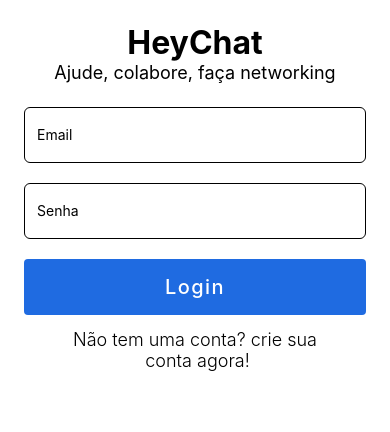
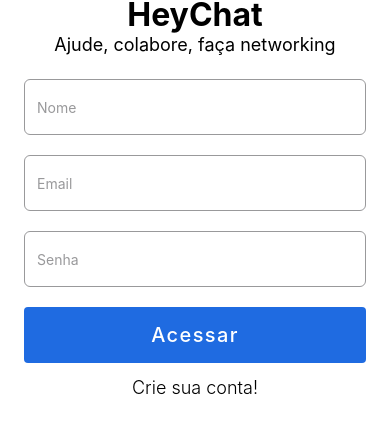
Before and after one commit to FixRuan/HeyChat, a React Native app: screen / in a window 390 px wide. Shown: the part 238-670 px from the top of the page. Built offline with nearby package versions, Linux system fonts and the light colour scheme.

Commit message:
feat: finish SignIn style

```diff
--- a/App.tsx
+++ b/App.tsx
@@ -1,13 +1,11 @@
 import React from "react";
 import { NavigationContainer } from "@react-navigation/native";
 import { Routes } from "./src/routes";
-import { SignIn } from "./src/screens/SignIn";
 
 export default function App() {
   return (
     <NavigationContainer>
-      {/* <Routes /> */}
-      <SignIn />
+      <Routes />
     </NavigationContainer>
   );
 }
--- a/src/routes/app.routes.tsx
+++ b/src/routes/app.routes.tsx
@@ -1,23 +1,21 @@
-/* eslint-disable prettier/prettier */
+import React from "react";
+import { createNativeStackNavigator } from "@react-navigation/native-stack";
 
-import React from 'react';
-import { createNativeStackNavigator } from '@react-navigation/native-stack';
-
-import { SignIn } from '../screens/SignIn';
-import { ChatRoom } from '../screens/ChatRoom';
-import { Messages } from '../screens/Messages';
-import { Search } from '../screens/Search';
+import { SignIn } from "../screens/SignIn";
+import { ChatRoom } from "../screens/ChatRoom";
+import { Messages } from "../screens/Messages";
+import { Search } from "../screens/Search";
 
 const AppStack = createNativeStackNavigator();
 
 export function AppRoutes() {
   return (
-    <AppStack.Navigator initialRouteName="ChatRoom">
+    <AppStack.Navigator initialRouteName="SignIn">
       <AppStack.Screen
         name="SignIn"
         component={SignIn}
         options={{
-          title: 'Faça Login',
+          headerShown: false,
         }}
       />
 
--- a/src/screens/SignIn/index.tsx
+++ b/src/screens/SignIn/index.tsx
@@ -1,10 +1,21 @@
-import React from "react";
+import React, { useState } from "react";
 import { StatusBar, StyleSheet, Text, View, TextInput, TouchableOpacity } from "react-native";
 import { CaretLeft } from "phosphor-react-native";
+import { useNavigation } from "@react-navigation/native";
 
 export function SignIn() {
+  const navigation = useNavigation();
+
+  const [name, setName] = useState("");
+  const [email, setEmail] = useState("");
+  const [password, setPassword] = useState("");
+
+  function handleLogin() {
+    navigation.navigate("ChatRoom");
+  }
+
   return (
-    <View style={{ flex: 1 }}>
+    <View style={{ flex: 1, backgroundColor: "#fff" }}>
       <StatusBar barStyle={"dark-content"} backgroundColor={"#fff"} />
 
       <View style={styles.header}>
@@ -23,26 +34,38 @@ export function SignIn() {
 
         <View style={styles.form}>
           <TextInput
+            value={name}
             style={styles.inputs}
-            placeholder="Email"
-            placeholderTextColor={"#000"}
+            placeholder="Nome"
+            placeholderTextColor={"#99999b"}
+            onChangeText={(text) => setName(text)}
           />
 
           <TextInput
+            value={email}
+            style={styles.inputs}
+            placeholder="Email"
+            placeholderTextColor={"#99999b"}
+            onChangeText={(text) => setEmail(text)}
+          />
+
+          <TextInput
+            value={password}
             style={styles.inputs}
             placeholder="Senha"
-            placeholderTextColor={"#000"}
+            placeholderTextColor={"#99999b"}
+            onChangeText={(text) => setPassword(text)}
           />
 
-          <TouchableOpacity activeOpacity={0.6} style={styles.formButton}>
+          <TouchableOpacity activeOpacity={0.6} style={styles.formButton} onPress={handleLogin}>
             <Text style={{ color: "#fff", fontWeight: "500", fontSize: 20, letterSpacing: 1.4 }}>
-              Login
+              Acessar
             </Text>
           </TouchableOpacity>
 
           <TouchableOpacity activeOpacity={0.6}>
             <Text style={{ textAlign: "center", color: "#000", fontSize: 18, fontWeight: "300" }}>
-              Não tem uma conta? crie sua{"\n"} conta agora!
+              Crie sua conta!
             </Text>
           </TouchableOpacity>
         </View>
@@ -79,7 +102,7 @@ const styles = StyleSheet.create({
     marginBottom: 20,
     color: "#000",
     borderWidth: 1,
-    borderColor: "#000",
+    borderColor: "#99999b",
     padding: 12,
     borderRadius: 6
   },
```
Also changed, not shown: src/@types/navigation/index.d.ts (added, +10 -0 lines).
